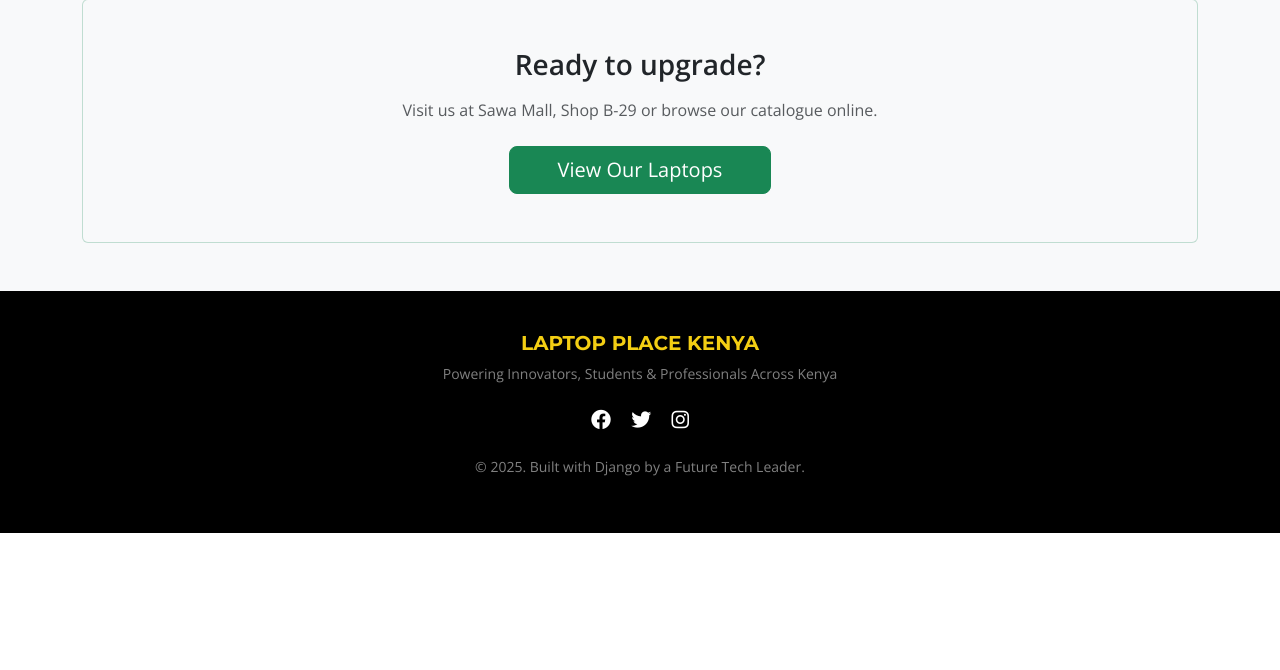
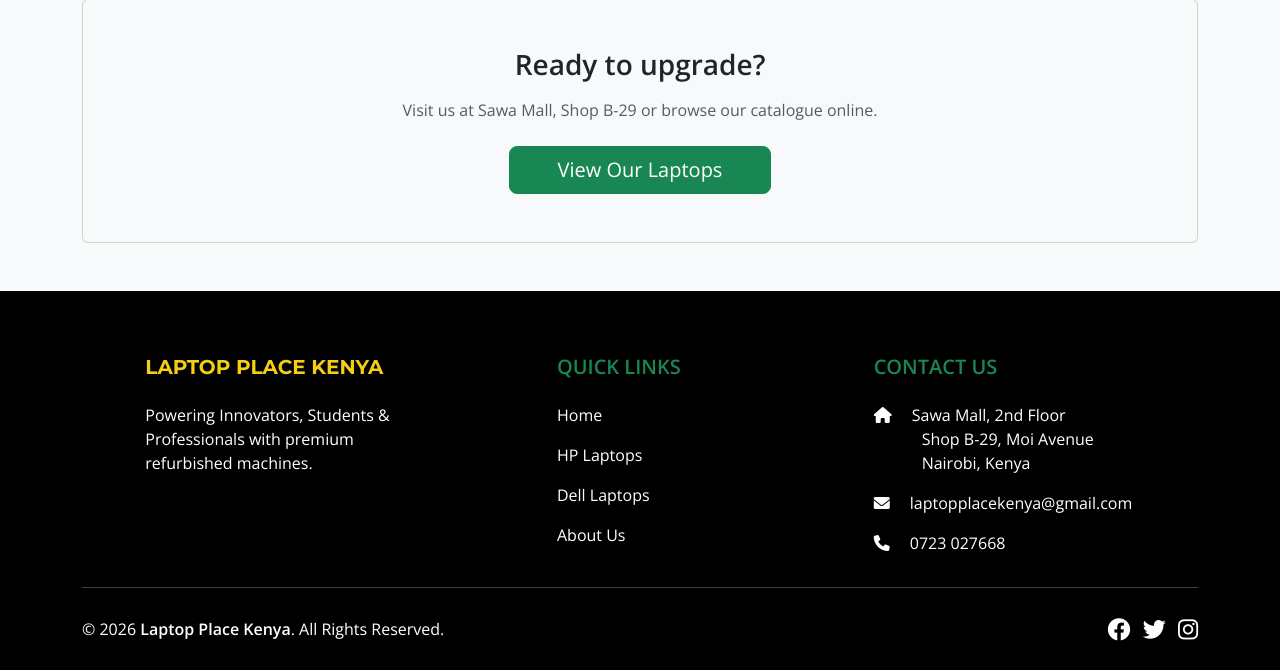
Before and after one commit to kelvin-keter/laptop-place-v2, a Django app: page /about/ in a window 1280 px wide. Shown: the part 1261-1931 px from the top of the page. Before the commit the page ends 1794 px from the top, so only its background shows below. Run offline with Django 5.2, Linux system fonts and the light colour scheme.

Commit message:
Update footer with professional business details and Sawa Mall location

```diff
--- a/core/templates/core/base.html
+++ b/core/templates/core/base.html
@@ -88,8 +88,15 @@
         footer {
             background-color: var(--kenya-black);
             color: white;
-            padding: 40px 0;
+            padding-top: 3rem;
             margin-top: auto;
+        }
+
+        footer a {
+            transition: color 0.2s;
+        }
+        footer a:hover {
+            color: var(--kenya-gold) !important;
         }
 
         /* Buttons */
@@ -165,19 +172,69 @@
         {% endblock %}
     </div>
 
-    <footer>
-        <div class="container text-center">
-            <h5 style="font-family: 'Montserrat'; font-weight:700; color: var(--kenya-gold);">LAPTOP PLACE KENYA</h5>
+    <footer class="text-white">
+        <div class="container text-center text-md-start">
+            <div class="row text-center text-md-start">
 
-            <p class="text-white-50 small mb-4">Powering Innovators, Students & Professionals Across Kenya</p>
+                <div class="col-md-3 col-lg-3 col-xl-3 mx-auto mt-3">
+                    <h5 class="text-uppercase mb-4 fw-bold" style="color: var(--kenya-gold); font-family: 'Montserrat';">
+                        Laptop Place Kenya
+                    </h5>
+                    <p>
+                        Powering Innovators, Students & Professionals with premium refurbished machines.
+                    </p>
+                </div>
 
-            <div class="mb-4">
-                <a href="#" class="text-white me-3"><i class="fab fa-facebook fa-lg"></i></a>
-                <a href="#" class="text-white me-3"><i class="fab fa-twitter fa-lg"></i></a>
-                <a href="#" class="text-white"><i class="fab fa-instagram fa-lg"></i></a>
+                <div class="col-md-2 col-lg-2 col-xl-2 mx-auto mt-3">
+                    <h5 class="text-uppercase mb-4 fw-bold text-success">Quick Links</h5>
+                    <p><a href="{% url 'index' %}" class="text-white text-decoration-none">Home</a></p>
+                    <p><a href="/?q=HP" class="text-white text-decoration-none">HP Laptops</a></p>
+                    <p><a href="/?q=Dell" class="text-white text-decoration-none">Dell Laptops</a></p>
+                    <p><a href="{% url 'about' %}" class="text-white text-decoration-none">About Us</a></p>
+                </div>
+
+                <div class="col-md-4 col-lg-3 col-xl-3 mx-auto mt-3">
+                    <h5 class="text-uppercase mb-4 fw-bold text-success">Contact Us</h5>
+                    <p>
+                        <i class="fas fa-home me-3"></i> Sawa Mall, 2nd Floor<br>
+                        <span class="ms-5">Shop B-29, Moi Avenue</span><br>
+                        <span class="ms-5">Nairobi, Kenya</span>
+                    </p>
+                    <p>
+                        <i class="fas fa-envelope me-3"></i>
+                        <a href="mailto:laptopplacekenya@gmail.com" class="text-white text-decoration-none">laptopplacekenya@gmail.com</a>
+                    </p>
+                    <p>
+                        <i class="fas fa-phone me-3"></i>
+                        <a href="tel:+254723027668" class="text-white text-decoration-none">0723 027668</a>
+                    </p>
+                </div>
             </div>
 
-            <p class="small text-white-50">&copy; 2025. Built with Django by a Future Tech Leader.</p>
+            <hr class="mb-4 opacity-25">
+
+            <div class="row align-items-center pb-4">
+                <div class="col-md-7 col-lg-8">
+                    <p class="text-center text-md-start mb-0">
+                        © 2026 <strong>Laptop Place Kenya</strong>. All Rights Reserved.
+                    </p>
+                </div>
+                <div class="col-md-5 col-lg-4">
+                    <div class="text-center text-md-end">
+                        <ul class="list-unstyled list-inline mb-0">
+                            <li class="list-inline-item">
+                                <a href="#" class="btn-floating btn-sm text-white" style="font-size: 23px;"><i class="fab fa-facebook"></i></a>
+                            </li>
+                            <li class="list-inline-item">
+                                <a href="#" class="btn-floating btn-sm text-white" style="font-size: 23px;"><i class="fab fa-twitter"></i></a>
+                            </li>
+                            <li class="list-inline-item">
+                                <a href="#" class="btn-floating btn-sm text-white" style="font-size: 23px;"><i class="fab fa-instagram"></i></a>
+                            </li>
+                        </ul>
+                    </div>
+                </div>
+            </div>
         </div>
     </footer>
 
```
